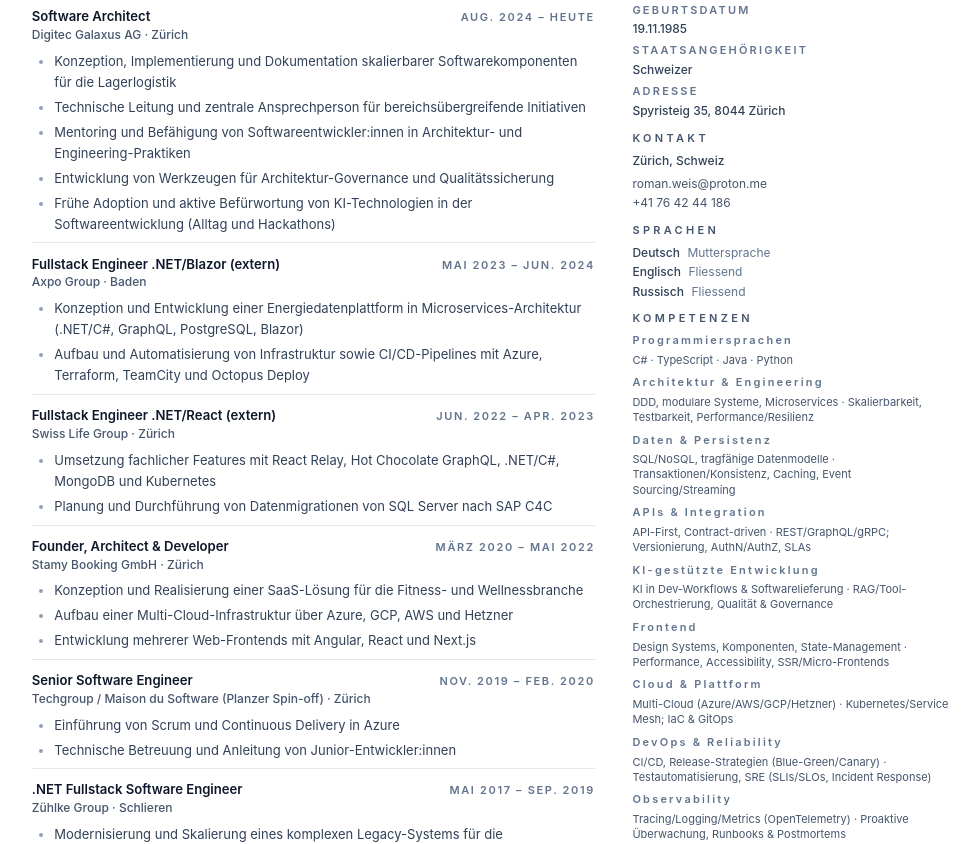
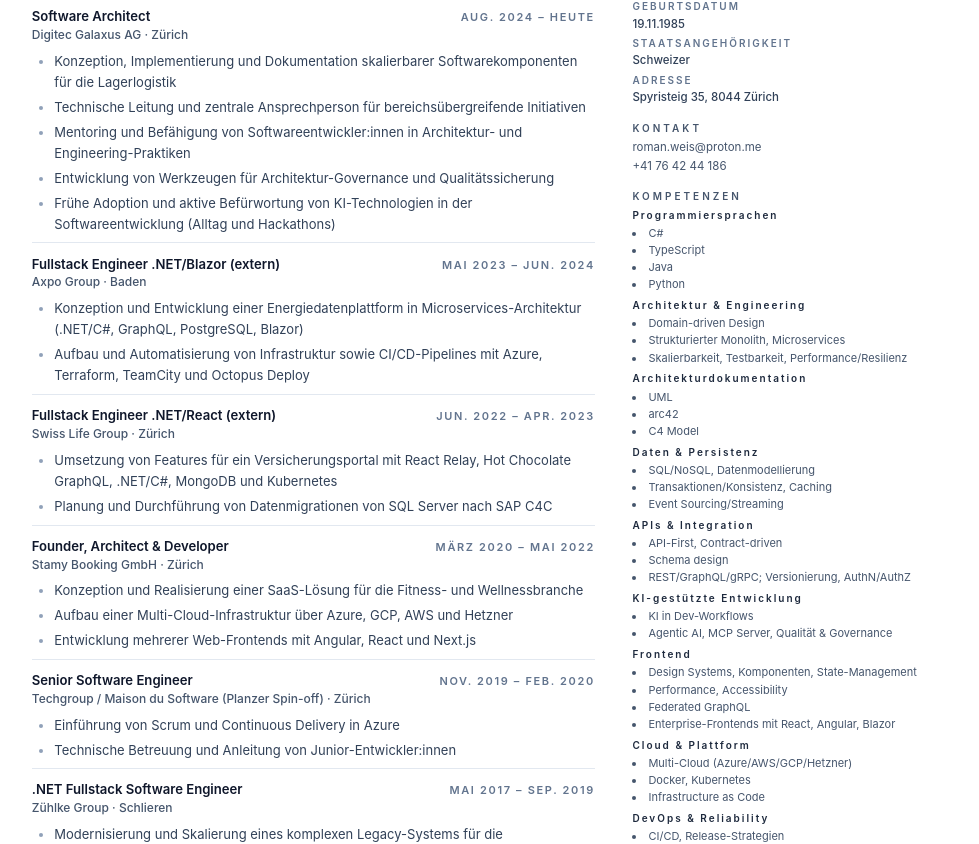
Before and after one commit to romanweis/cvman, a React (Vite) app: page / in a window 1280 px wide. Shown: the part 234-1078 px from the top of the page, without its empty margins (147-1126 px from the left). Built offline with nearby package versions, Linux system fonts and the light colour scheme.

Commit message:
save Friday, 10 October 2025 00:13:42

```diff
--- a/src/components/Sidebar.tsx
+++ b/src/components/Sidebar.tsx
@@ -9,26 +9,28 @@
   children: ReactNode;
 }) {
   return (
-    <section className="space-y-1.5">
-      <h3 className="text-[11px] font-semibold uppercase tracking-[0.3em] text-slate-600">
+    <section className="space-y-1">
+      <h3 className="text-[10px] font-semibold uppercase tracking-[0.3em] text-slate-600">
         {title}
       </h3>
-      <div className="space-y-[5px] text-[12px] text-slate-700">{children}</div>
+      <div className="space-y-[4px] text-[11.5px] text-slate-700">
+        {children}
+      </div>
     </section>
   );
 }
 
 export function Sidebar({ profile }: { profile: CvProfile }) {
   return (
-    <aside className="grid gap-3 text-[12px]">
+    <aside className="grid gap-4 text-[11.5px]">
       <SectionContainer title="Persönliche Daten">
-        <ul className="space-y-1.5">
+        <ul className="space-y-1">
           {profile.personal.map((item) => (
             <li key={item.label} className="space-y-0.5">
-              <p className="text-[11px] font-semibold uppercase tracking-[0.2em] text-slate-500">
+              <p className="text-[10px] font-semibold uppercase tracking-[0.2em] text-slate-500">
                 {item.label}
               </p>
-              <p className="text-[12px] font-medium text-slate-700">
+              <p className="text-[11.5px] font-medium text-slate-700">
                 {item.value}
               </p>
             </li>
@@ -37,45 +39,46 @@
       </SectionContainer>
 
       <SectionContainer title="Kontakt">
-        <p className="text-[12px] font-medium text-slate-700">
-          {profile.location}
-        </p>
-        <ul className="space-y-0.5 text-slate-600">
+        <ul className="space-y-[2px] text-slate-600">
           {profile.contact.map((link) => (
-            <li key={link.url} className="break-all text-[12px]">
+            <li key={link.url} className="break-all text-[11.5px]">
               {link.label}
             </li>
           ))}
         </ul>
       </SectionContainer>
 
-      <SectionContainer title="Sprachen">
-        <ul className="space-y-0.5 text-[12px]">
-          {profile.languages.map((language) => (
-            <li key={language.language} className="flex justify-start gap-2">
-              <span className="font-medium text-slate-700">
-                {language.language}
-              </span>
-              <span className="text-slate-500">{language.level}</span>
-            </li>
-          ))}
-        </ul>
-      </SectionContainer>
-
       <SectionContainer title="Kompetenzen">
-        <div className="space-y-2">
+        <div className="space-y-1.5">
           {profile.skills.map((group) => (
             <div key={group.name} className="space-y-1">
-              <p className="text-[11px] font-semibold tracking-[0.2em] text-slate-500">
+              <p className="text-[10px] font-semibold tracking-[0.2em] text-slate-800">
                 {group.name}
               </p>
-              <p className="text-[11px] leading-snug text-slate-600">
-                {group.items.join(" · ")}
-              </p>
+              <ul className="list-disc list-inside space-y-[2px] text-[11px] leading-snug text-slate-600">
+                {group.items.map((item) => (
+                  <li key={item}>{item}</li>
+                ))}
+              </ul>
             </div>
           ))}
         </div>
       </SectionContainer>
+
+      <div className="cv-sidebar-languages-skills break-inside-avoid">
+        <SectionContainer title="Sprachen">
+          <ul className="space-y-[2px] text-[11.5px]">
+            {profile.languages.map((language) => (
+              <li key={language.language} className="flex justify-start gap-2">
+                <span className="font-medium text-slate-700">
+                  {language.language}
+                </span>
+                <span className="text-slate-500">{language.level}</span>
+              </li>
+            ))}
+          </ul>
+        </SectionContainer>
+      </div>
     </aside>
   );
 }
--- a/src/data/recruitingDeCv.ts
+++ b/src/data/recruitingDeCv.ts
@@ -49,7 +49,7 @@
   title: "Software Architect & Fullstack Engineer",
   availability: "Aktuell Software Architect bei Digitec Galaxus",
   summary:
-    "Schwerpunkt auf .NET, Software-Architekturen und Experemente mit Agentic AI. Erfahrung in E-Commerce, Lagerlogistik, Energie- und Finanzdomänen.",
+    "Schwerpunkt auf Software-Architekturen und Agentic AI. Erfahrung in E-Commerce, Lagerlogistik, Energie- und Finanzdomänen.",
   contact: [
     { label: "roman.weis@proton.me", url: "mailto:roman.weis@proton.me" },
     { label: "+41 76 42 44 186", url: "tel:+41764244186" },
@@ -73,49 +73,59 @@
     {
       name: "Architektur & Engineering",
       items: [
-        "DDD, modulare Systeme, Microservices",
+        "Domain-driven Design",
+        "Strukturierter Monolith, Microservices",
         "Skalierbarkeit, Testbarkeit, Performance/Resilienz",
       ],
     },
     {
+      name: "Architekturdokumentation",
+      items: ["UML", "arc42", "C4 Model"],
+    },
+    {
       name: "Daten & Persistenz",
       items: [
-        "SQL/NoSQL, tragfähige Datenmodelle",
-        "Transaktionen/Konsistenz, Caching, Event Sourcing/Streaming",
+        "SQL/NoSQL, Datenmodellierung",
+        "Transaktionen/Konsistenz, Caching",
+        "Event Sourcing/Streaming",
       ],
     },
     {
       name: "APIs & Integration",
       items: [
         "API-First, Contract-driven",
-        "REST/GraphQL/gRPC; Versionierung, AuthN/AuthZ, SLAs",
+        "Schema design",
+        "REST/GraphQL/gRPC; Versionierung, AuthN/AuthZ",
       ],
     },
     {
       name: "KI-gestützte Entwicklung",
       items: [
-        "KI in Dev-Workflows & Softwarelieferung",
-        "RAG/Tool-Orchestrierung, Qualität & Governance",
+        "KI in Dev-Workflows",
+        "Agentic AI, MCP Server, Qualität & Governance",
       ],
     },
     {
       name: "Frontend",
       items: [
         "Design Systems, Komponenten, State-Management",
-        "Performance, Accessibility, SSR/Micro-Frontends",
+        "Performance, Accessibility",
+        "Federated GraphQL",
+        "Enterprise-Frontends mit React, Angular, Blazor",
       ],
     },
     {
       name: "Cloud & Plattform",
       items: [
         "Multi-Cloud (Azure/AWS/GCP/Hetzner)",
-        "Kubernetes/Service Mesh; IaC & GitOps",
+        "Docker, Kubernetes",
+        "Infrastructure as Code",
       ],
     },
     {
       name: "DevOps & Reliability",
       items: [
-        "CI/CD, Release-Strategien (Blue-Green/Canary)",
+        "CI/CD, Release-Strategien",
         "Testautomatisierung, SRE (SLIs/SLOs, Incident Response)",
       ],
     },
@@ -129,8 +139,8 @@
     {
       name: "Security & Compliance",
       items: [
-        "Zero Trust, Secrets-Management, Policies as Code",
-        "Supply-Chain-Security (SBOM/SLSA), Datenschutz",
+        "Zero Trust, Secrets-Management",
+        "Auditierbarkeit, Datenschutz (z. B. DSGVO)",
       ],
     },
   ],
@@ -164,7 +174,7 @@
       location: "Zürich",
       period: "Jun. 2022 – Apr. 2023",
       highlights: [
-        "Umsetzung fachlicher Features mit React Relay, Hot Chocolate GraphQL, .NET/C#, MongoDB und Kubernetes",
+        "Umsetzung von Features für ein Versicherungsportal mit React Relay, Hot Chocolate GraphQL, .NET/C#, MongoDB und Kubernetes",
         "Planung und Durchführung von Datenmigrationen von SQL Server nach SAP C4C",
       ],
     },
--- a/src/index.css
+++ b/src/index.css
@@ -77,6 +77,11 @@
 		margin: 0;
 	}
 
+	.cv-sidebar-languages-skills {
+		break-inside: avoid;
+		page-break-inside: avoid;
+	}
+
 	.cv-hero {
 		break-after: avoid;
 		page-break-after: avoid;
```
Also changed, not shown: 1 other file (tests, documents, lock files or other folders).
